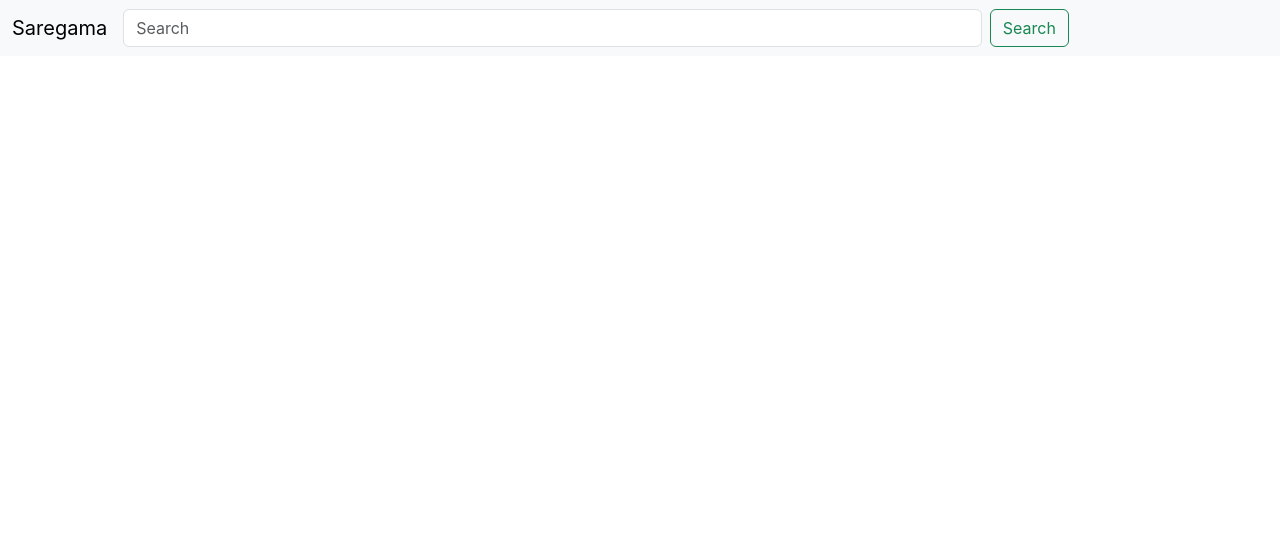
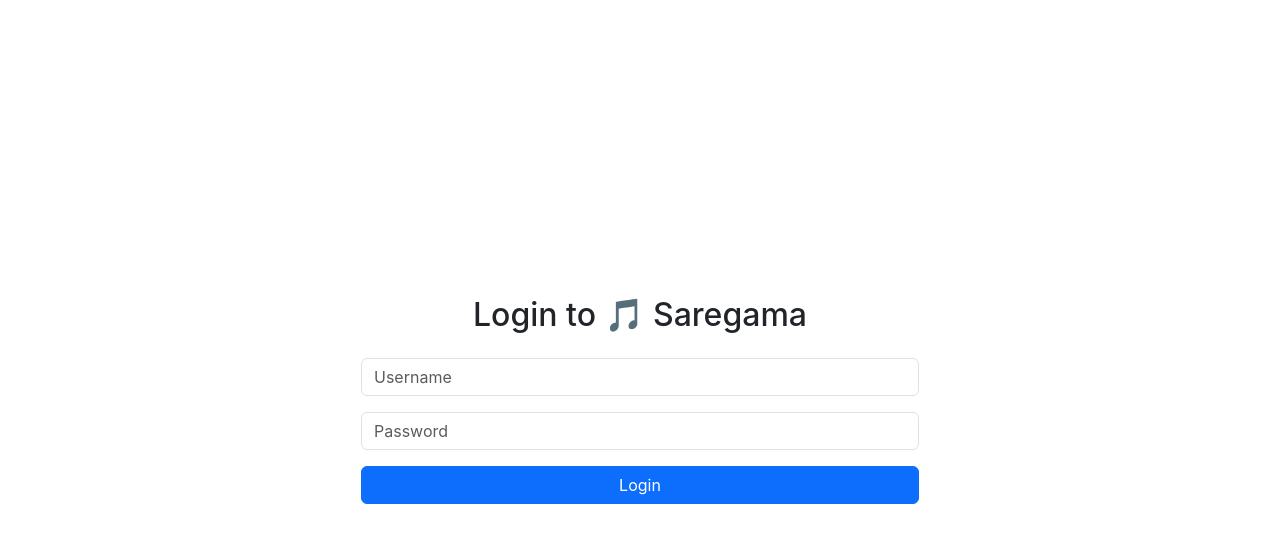
Before and after one commit to Shaurya0501/Music_app, a React (Create React App) app: page / in a window 1280 px wide. Shown: the top 542 px of the page. Built offline with nearby package versions, Linux system fonts and the light colour scheme.

Commit message:
Added Login page

```diff
--- a/src/App.js
+++ b/src/App.js
@@ -1,15 +1,45 @@
 import { useState } from 'react';
 import './App.css';
+import Login from './Login'; // this file
 
 function App() {
+  const [isLoggedIn, setIsLoggedIn] = useState(false);
   const [keyword,setKeyword]=useState("");
   const [tracks,setTracks]=useState([]);
+
+  if (!isLoggedIn) {
+    return <Login onLogin={() => setIsLoggedIn(true)} />;
+  }
+
   const getTracks=async()=>{
-    let data=await fetch(`https://v1.nocodeapi.com/shaurya0501/spotify/IzsXSgDpXzJfPWGk/search?q=${keyword}&type=track`);
-    let convertedData=await data.json();
-    console.log(convertedData.tracks.items);
-    setTracks(convertedData.tracks.items)
+    try {
+      // Encode the keyword for safe URL usage
+      const encodedKeyword = encodeURIComponent(keyword);
+      let data = await fetch(`https://v1.nocodeapi.com/shaurya0501/spotify/IzsXSgDpXzJfPWGk/search?q=${encodedKeyword}&type=track`);
+
+      if (!data.ok) {
+        // Handle HTTP errors (e.g., 401, 403, 404, 500)
+        console.error(`HTTP error! status: ${data.status}`);
+        setTracks([]); // Clear tracks or set an error state
+        return;
+      }
+
+      let convertedData = await data.json();
+
+      // Check if convertedData and convertedData.tracks exist
+      if (convertedData && convertedData.tracks && Array.isArray(convertedData.tracks.items)) {
+        console.log(convertedData.tracks.items);
+        setTracks(convertedData.tracks.items);
+      } else {
+        console.error("API response structure is not as expected or 'items' is not an array:", convertedData);
+        setTracks([]); // Set tracks to an empty array to avoid rendering issues
+      }
+    } catch (error) {
+      console.error("Error fetching tracks:", error);
+      setTracks([]); // Clear tracks on error
+    }
   };
+
   return (
     <>
     <nav className="navbar navbar-expand-lg bg-body-tertiary">
@@ -45,8 +75,13 @@
       </div>
 <div className='container'>
   <div className='row'>
-  {tracks.map((element, index) => {
-    return <div  key={element.album.id} className='col-lg-3 col-md-6 py-2'>
+  {tracks.map((element) => { // Removed index as it's not strictly needed for key when element.album.id is unique
+    // Add a check for element.album and element.album.images[0] to prevent further errors if data is malformed
+    if (!element.album || !element.album.images || !element.album.images[0] || !element.album.artists || !element.album.artists[0]) {
+        console.warn("Skipping malformed track element:", element);
+        return null; // Skip rendering this element
+    }
+    return <div key={element.album.id} className='col-lg-3 col-md-6 py-2'>
       <div className="card">
   <img src={element.album.images[0].url}  className="card-img-top" alt="..." />
   <div className="card-body">
@@ -54,7 +89,7 @@
     <p className="card-text">
       Artist:{element.album.artists[0].name}
     </p>
-     <p className="card-text">
+      <p className="card-text">
       Release Date:{element.album.release_date}
     </p>
     <audio src={element.preview_url} controls className='w-100'></audio>
--- /dev/null
+++ b/src/Login.js
@@ -0,0 +1,41 @@
+import React,{useState} from 'react';
+function Login({onLogin})
+{
+    const [username,setUsername]=useState('');
+    const [password,setPassword]=useState('');
+    const handleLogin=(e)=>{
+        e.preventDefault();
+
+        if(username==='NaN' || password==='NaN')
+            alert('Invalid username or invalid password!');
+        else
+        onLogin();
+    }
+    return (
+    <div className="container d-flex flex-column align-items-center justify-content-center vh-100">
+      <h2 className="mb-4">Login to 🎵 Saregama</h2>
+      <form onSubmit={handleLogin} className="w-50">
+        <input
+          type="text"
+          placeholder="Username"
+          className="form-control mb-3"
+          value={username}
+          onChange={(e) => setUsername(e.target.value)}
+          required
+        />
+        <input
+          type="password"
+          placeholder="Password"
+          className="form-control mb-3"
+          value={password}
+          onChange={(e) => setPassword(e.target.value)}
+          required
+        />
+        <button className="btn btn-primary w-100" type="submit">
+          Login
+        </button>
+      </form>
+    </div>
+  );
+}
+export default Login;
```
